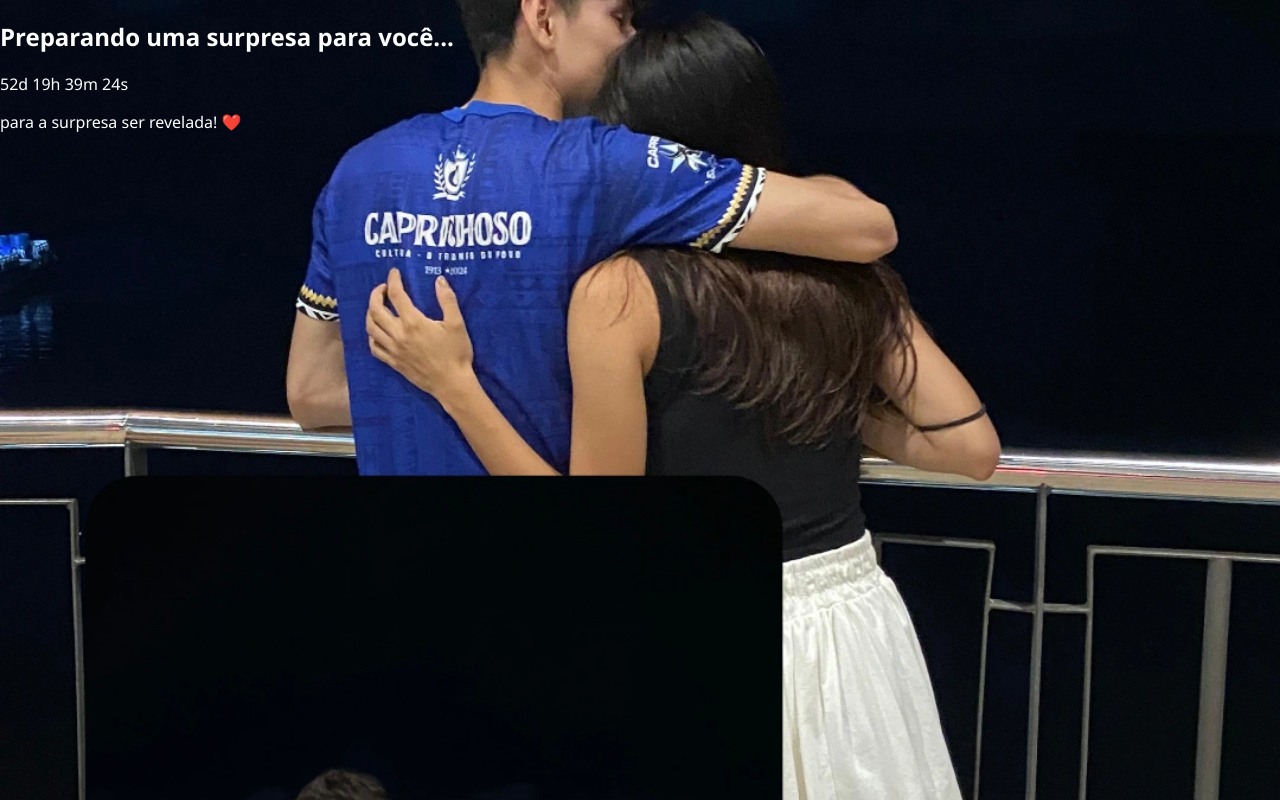
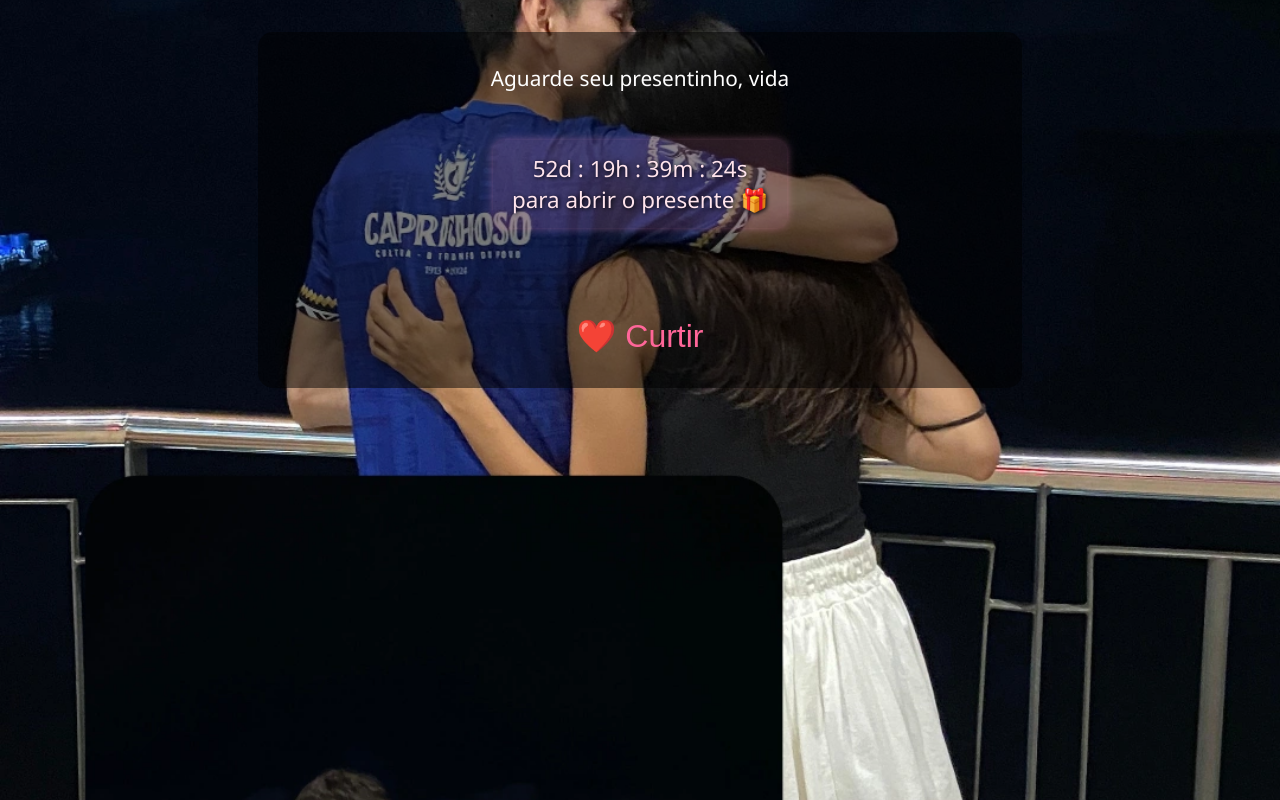
Before and after one commit to Kikden28/nossa-hist-ria, a plain HTML site: page index.html in a window 1280 px wide. Drawn offline with Linux system fonts and the light colour scheme.

Commit message:
Adicionado melhoria para o contador

```diff
--- a/index.html
+++ b/index.html
@@ -8,17 +8,13 @@
 </head>
 <body>
 
-  <!-- Contador regressivo -->
-  <div id="contador" class="contador">
-    <h2>Preparando uma surpresa para você...</h2>
-    <div id="tempo" class="tempo">00d 00h 00m 00s</div>
-    <p>para a surpresa ser revelada! ❤️</p>
-  </div>
+  <div class="container">
 
-  <!-- Conteúdo do presente -->
-  <div id="presente" class="container" style="display: none;">
-    <h1>Feliz 4 anos de namoro meu amorzinho</h1>
-    <div id="mensagem" class="mensagem"></div>
+    <div id="mensagem" class="mensagem">Aguarde seu presentinho, vida</div>
+
+    <div class="contador-wrapper">
+      <div id="contador" class="contador"></div>
+    </div>
 
     <div class="slide-wrapper">
       <div id="slide-container" class="slide-container"></div>
@@ -29,10 +25,46 @@
     <div id="legenda" class="legenda"></div>
 
     <button id="btnCurtir" title="Curtir">❤️ Curtir</button>
+
   </div>
 
   <div id="corações" class="corações"></div>
 
+  <!-- Script Contador Regressivo -->
+  <script>
+    const dataAlvo = new Date("2025-08-12T00:00:00").getTime();
+
+    function atualizarContador() {
+      const agora = new Date().getTime();
+      const distancia = dataAlvo - agora;
+
+      const contadorEl = document.getElementById("contador");
+
+      if (distancia < 0) {
+        contadorEl.innerHTML = "🎁 O presente está liberado!";
+        return;
+      }
+
+      const dias = Math.floor(distancia / (1000 * 60 * 60 * 24));
+      const horas = Math.floor((distancia % (1000 * 60 * 60 * 24)) / (1000 * 60 * 60));
+      const minutos = Math.floor((distancia % (1000 * 60 * 60)) / (1000 * 60));
+      const segundos = Math.floor((distancia % (1000 * 60)) / 1000);
+
+      contadorEl.innerHTML = `
+        <span>${dias}d</span> :
+        <span>${horas}h</span> :
+        <span>${minutos}m</span> :
+        <span>${segundos}s</span>
+        <br> para abrir o presente 🎁
+      `;
+
+      setTimeout(atualizarContador, 1000);
+    }
+
+    document.addEventListener("DOMContentLoaded", atualizarContador);
+  </script>
+
+  <!-- Scripts principais do projeto -->
   <script src="script.js"></script>
 </body>
 </html>
--- a/style.css
+++ b/style.css
@@ -30,6 +30,28 @@ h1 {
   margin-left: auto;
   margin-right: auto;
 }
+
+/*linha do contador */
+.contador-wrapper {
+  display: flex;
+  justify-content: center;
+  align-items: center;
+  margin: 0 auto 1.5rem auto;
+  max-width: 350px;
+}
+
+.contador {
+  background-color: rgba(255, 153, 204, 0.15);
+  padding: 0.8rem 1.2rem;
+  border-radius: 12px;
+  font-size: 1.4rem;
+  color: #ffe4ec;
+  text-align: center;
+  box-shadow: 0 0 10px rgba(255, 153, 204, 0.4);
+  text-shadow: 1px 1px 4px #000;
+}
+
+/*linha do contador */
 
 .slide-wrapper {
   position: relative;
```
